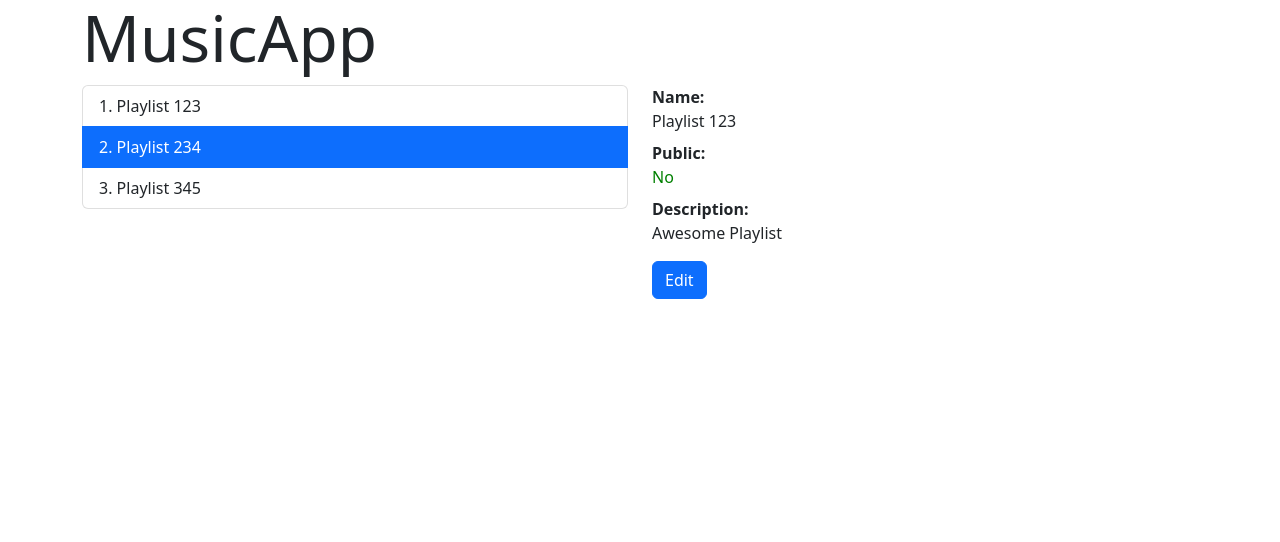
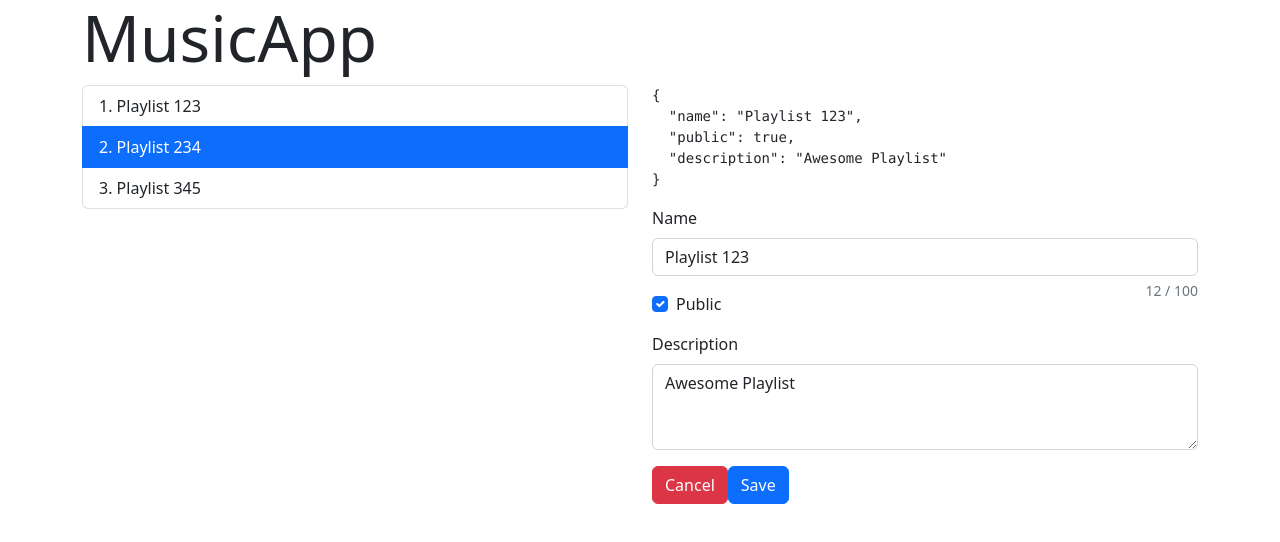
Before and after one commit to ev45ive/sages-react-open-grudzien, a React (Create React App) app: page / in a window 1280 px wide. Both pictures are taken after a click on the button "Edit". Shown: the top 542 px of the page. Built offline with nearby package versions, Linux system fonts and the light colour scheme.

Commit message:
Props + CallbackProps - 2-way data binding using props

```diff
--- a/src/playlists/components/PlaylistDetails.tsx
+++ b/src/playlists/components/PlaylistDetails.tsx
@@ -2,9 +2,12 @@
 import React from "react";
 import { Playlist } from "../../common/model/Playlist";
 
-type Props = { playlist: Playlist };
+type Props = {
+  playlist: Playlist;
+  onEdit: () => void;
+};
 
-const PlaylistDetails = ({ playlist }: Props) => {
+const PlaylistDetails = ({ playlist, onEdit }: Props) => {
   return (
     <div>
       <dl>
@@ -23,7 +26,7 @@ const PlaylistDetails = ({ playlist }: Props) => {
         <dt>Description:</dt>
         <dd>{playlist.description}</dd>
       </dl>
-      <button className="btn btn-primary" onClick={() => {}}>
+      <button className="btn btn-primary" onClick={onEdit}>
         Edit
       </button>
     </div>
--- a/src/playlists/components/PlaylistEditor.tsx
+++ b/src/playlists/components/PlaylistEditor.tsx
@@ -1,9 +1,9 @@
 import React, { useState } from "react";
 import { Playlist } from "../../common/model/Playlist";
 
-type Props = {};
+type Props = { onCancel: () => void };
 
-const PlaylistEditor = (props: Props) => {
+const PlaylistEditor = ({ onCancel }: Props) => {
   const initial: Playlist = {
     id: "123",
     name: "Playlist 123",
@@ -73,7 +73,7 @@ const PlaylistEditor = (props: Props) => {
           ></textarea>
         </div>
 
-        <button className="btn btn-danger" onClick={() => {}}>
+        <button type="button" className="btn btn-danger" onClick={onCancel}>
           Cancel
         </button>
         <button type="submit" className="btn btn-primary">
--- a/src/playlists/containers/PlaylistsView.tsx
+++ b/src/playlists/containers/PlaylistsView.tsx
@@ -10,11 +10,11 @@ type Props = {};
 
 const PlaylistsView = (props: Props) => {
   const [mode, setMode] = useState<"details" | "editor">("details");
+  const showEditor = () => {
+    setMode("editor");
+  };
   const showDetails = () => {
     setMode("details");
-  };
-  const showEditor = () => {
-    setMode("editor");
   };
 
   const playlists = mockPlaylists;
@@ -38,8 +38,10 @@ const PlaylistsView = (props: Props) => {
           />
         </div>
         <div className="col">
-          {mode === "editor" && <PlaylistEditor />}
-          {mode === "details" && <PlaylistDetails playlist={selected} />}
+          {mode === "editor" && <PlaylistEditor onCancel={showDetails} />}
+          {mode === "details" && (
+            <PlaylistDetails playlist={selected} onEdit={showEditor} />
+          )}
         </div>
       </div>
     </div>
```
